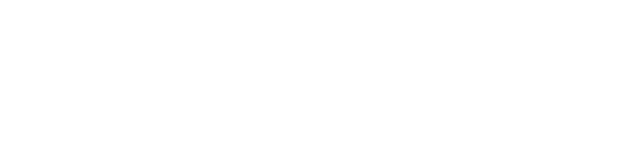
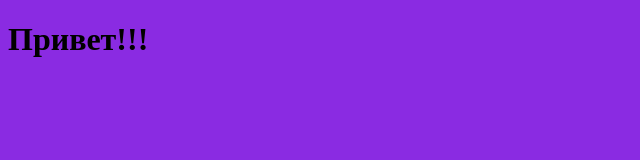
Before and after one commit to DimServis/Git_for_beginners, a plain HTML site: page index.html in a window 1280 px wide. Shown: the whole page, without its empty margins (0-640 px from the left). Drawn offline with Linux system fonts and the light colour scheme.

Commit message:
Изменили фон

```diff
--- a/index.html
+++ b/index.html
@@ -8,6 +8,6 @@
     <title>Document</title>
 </head>
 <body>
-
+    <h1>Привет!!!</h1>
 </body>
 </html>
--- a/style.css
+++ b/style.css
@@ -0,0 +1,3 @@
+body {
+    background-color: blueviolet;
+}
```
